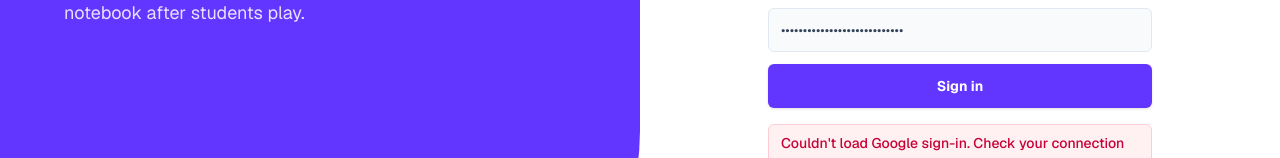
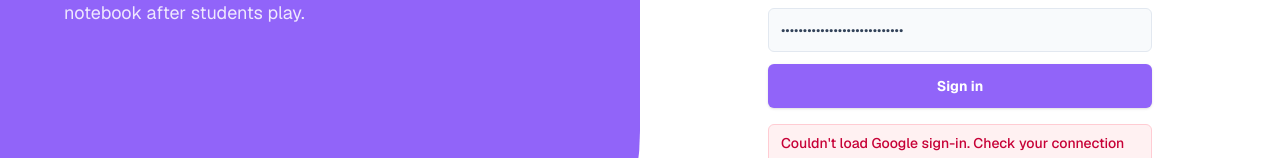
Before and after one commit to velrino/allthingsagentichackathon, a Next.js app in the folder web/: page /login in a window 1280 px wide. Shown: the part 469-627 px from the top of the page. Built offline with nearby package versions, Linux system fonts and the light colour scheme; no server answers.

Commit message:
style: lighten primary color to #9164f9
Swap the primary purple (and the ring, sidebar and chart tokens that followed it) from #6236ff to #9164f9, update the Violet classroom palette entry to match, and let the classroom empty-state icon use the primary token instead of a hardcoded hex.

```diff
--- a/web/src/app/globals.css
+++ b/web/src/app/globals.css
@@ -10,7 +10,7 @@
   --card-foreground: #020617;
   --popover: #ffffff;
   --popover-foreground: #020617;
-  --primary: #6236ff;
+  --primary: #9164f9;
   --primary-foreground: #ffffff;
   --secondary: #f1f5f9;
   --secondary-foreground: #0f172a;
@@ -21,15 +21,15 @@
   --destructive: #e11d48;
   --border: #e2e8f0;
   --input: #cbd5e1;
-  --ring: #6236ff;
+  --ring: #9164f9;
   --sidebar: #ffffff;
   --sidebar-foreground: #020617;
-  --sidebar-primary: #6236ff;
+  --sidebar-primary: #9164f9;
   --sidebar-primary-foreground: #ffffff;
   --sidebar-accent: #f1f5f9;
   --sidebar-accent-foreground: #020617;
   --sidebar-border: #e2e8f0;
-  --sidebar-ring: #6236ff;
+  --sidebar-ring: #9164f9;
   --chalk-board: #1e463a;
   --chalk-frame: #6f4a2c;
   --chalk-ink: #f3f1e6;
@@ -105,7 +105,7 @@ body {
   --card-foreground: oklch(0.129 0.042 264.695);
   --popover: #ffffff;
   --popover-foreground: oklch(0.129 0.042 264.695);
-  --primary: #6236ff;
+  --primary: #9164f9;
   --primary-foreground: #ffffff;
   --secondary: oklch(0.968 0.007 247.896);
   --secondary-foreground: oklch(0.208 0.042 265.755);
@@ -116,7 +116,7 @@ body {
   --destructive: oklch(0.577 0.245 27.325);
   --border: oklch(0.929 0.013 255.508);
   --input: oklch(0.929 0.013 255.508);
-  --ring: #6236ff;
+  --ring: #9164f9;
   --sidebar: var(--background);
   --sidebar-foreground: var(--foreground);
   --sidebar-primary: var(--primary);
@@ -125,7 +125,7 @@ body {
   --sidebar-accent-foreground: var(--accent-foreground);
   --sidebar-border: var(--border);
   --sidebar-ring: var(--ring);
-  --chart-purple-1: #6236ff;
+  --chart-purple-1: #9164f9;
   --chart-purple-2: #7c4cff;
   --chart-purple-3: #9161ff;
   --chart-purple-4: #a376ff;
@@ -152,7 +152,7 @@ body {
   --card-foreground: oklch(0.984 0.003 247.858);
   --popover: oklch(0.208 0.042 265.755);
   --popover-foreground: oklch(0.984 0.003 247.858);
-  --primary: #6236ff;
+  --primary: #9164f9;
   --primary-foreground: #ffffff;
   --secondary: oklch(0.279 0.041 260.031);
   --secondary-foreground: oklch(0.984 0.003 247.858);
@@ -164,7 +164,7 @@ body {
   --border: oklch(1 0 0 / 10%);
   --input: oklch(1 0 0 / 15%);
   --ring: #7c4cff;
-  --chart-purple-1: #6236ff;
+  --chart-purple-1: #9164f9;
   --chart-purple-2: #7c4cff;
   --chart-purple-3: #9161ff;
   --chart-purple-4: #a376ff;
--- a/web/src/modules/dashboard/components/classroom-card-grid.tsx
+++ b/web/src/modules/dashboard/components/classroom-card-grid.tsx
@@ -35,6 +35,7 @@ import {
 import { Button } from "@/components/ui/button";
 import { Input } from "@/components/ui/input";
 import { formatDate } from "@/lib/date";
+import { INPUT_LIMITS, limitInput } from "@/shared/input-limits";
 
 type ClassroomCardItem = {
   readonly activeMissionId: string;
@@ -77,7 +78,7 @@ const simulatedClassroomTotal: number | null = null;
 
 const cardColors: readonly CardColor[] = [
   {
-    background: "#6236ff",
+    background: "#9164f9",
     foreground: "#ffffff",
     label: "Violet",
   },
@@ -321,7 +322,10 @@ export function ClassroomCardGrid({
               />
               <Input
                 value={query}
-                onChange={(event) => setQuery(event.target.value)}
+                onChange={(event) =>
+                  setQuery(limitInput(event.target.value, INPUT_LIMITS.search))
+                }
+                maxLength={INPUT_LIMITS.search}
                 className="h-10 bg-background ps-9"
                 placeholder="Find a classroom..."
                 aria-label="Find a classroom"
@@ -378,7 +382,7 @@ export function ClassroomCardGrid({
       ) : classrooms.length === 0 ? (
         <section className="grid min-h-[calc(100svh-6rem)] place-items-center rounded-2xl border border-dashed bg-muted/20 px-6 py-12 text-center sm:min-h-[calc(100svh-7rem)] md:min-h-[calc(100svh-8rem)]">
           <div className="max-w-sm">
-            <span className="mx-auto grid size-12 place-items-center rounded-2xl bg-[#6236ff] text-white shadow-sm">
+            <span className="mx-auto grid size-12 place-items-center rounded-2xl bg-primary text-primary-foreground shadow-sm">
               <BookOpenText className="size-5" aria-hidden />
             </span>
             <h2 className="mt-5 text-xl font-bold tracking-tight text-foreground">
```
